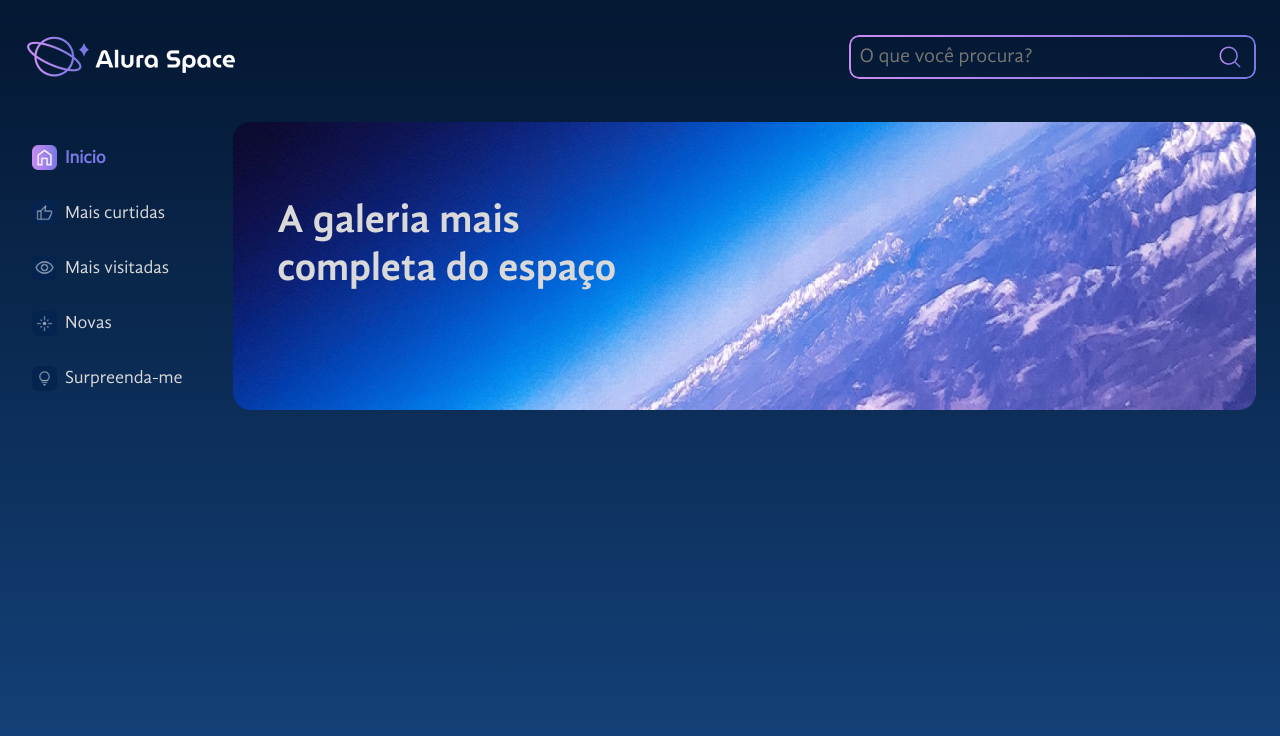
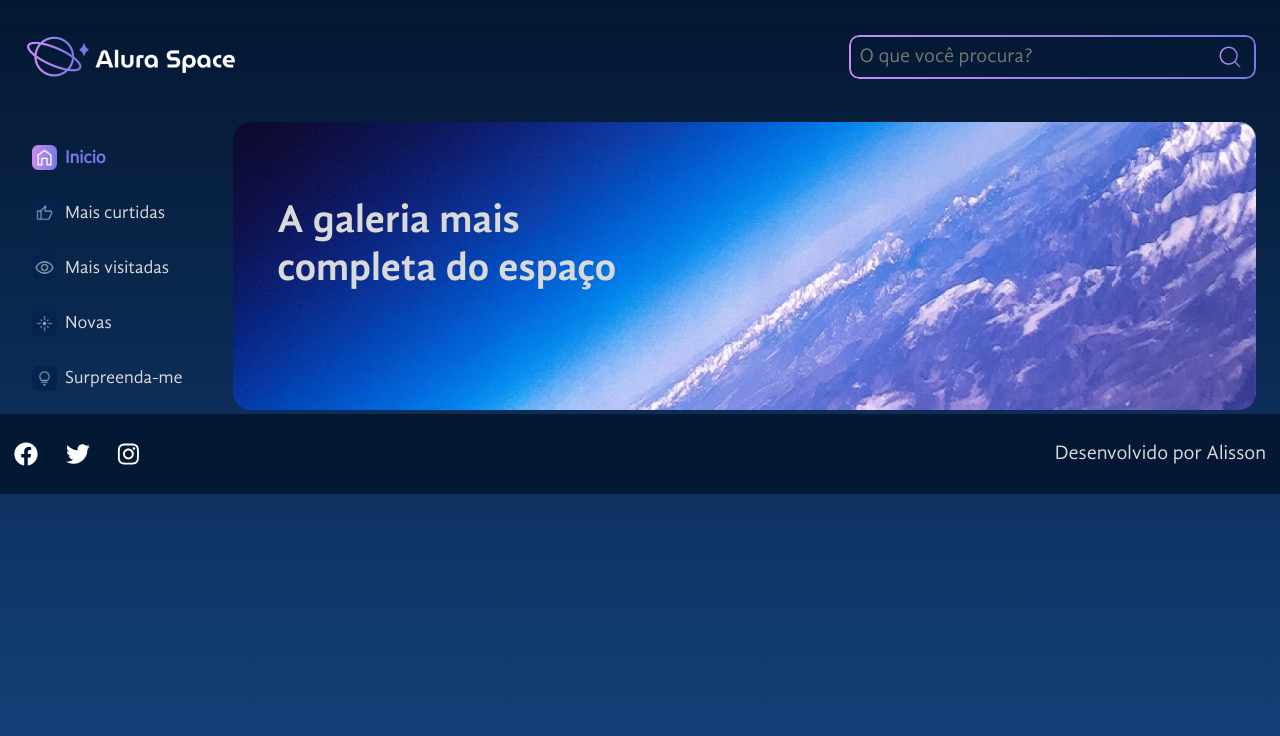
Before and after one commit to alisson2014/space-alura, a React (Create React App) app: page / in a window 1280 px wide. Shown: the top 736 px of the page. Built offline with nearby package versions, Linux system fonts and the light colour scheme.

Commit message:
feat: criei o footer

```diff
--- a/src/assets/index.js
+++ b/src/assets/index.js
@@ -1,7 +1,22 @@
+//Imagens do header
 import maisCurtidas from "./icons/mais-curtidas-inativo.png";
 import maisVistas from "./icons/mais-vistas-inativo.png";
 import novasImagens from "./icons/novas-inativo.png";
 import home from "./icons/home-ativo.png";
 import surpreendaMe from "./icons/surpreenda-me-inativo.png";
 
-export { maisCurtidas, maisVistas, novasImagens, home, surpreendaMe };
+//Imagens do footer
+import facebook from "./facebook.svg";
+import twitter from "./twitter.svg";
+import instagram from "./instagram.svg";
+
+export {
+  maisCurtidas,
+  maisVistas,
+  novasImagens,
+  home,
+  surpreendaMe,
+  facebook,
+  instagram,
+  twitter,
+};
--- /dev/null
+++ b/src/components/Footer/footer.module.scss
@@ -0,0 +1,27 @@
+@import "../../styles/variaveis";
+
+.header {
+  background: $azul-escuro;
+  padding: 28px 14px;
+  display: flex;
+  align-items: center;
+  justify-content: space-between;
+
+  &__social {
+    width: 10%;
+    display: flex;
+    align-items: center;
+    justify-content: space-between;
+
+    img {
+      cursor: pointer;
+    }
+  }
+
+  p {
+    font-size: 20px;
+    font-weight: 500;
+    font-family: $fonte-normal;
+    color: $cor-do-texto;
+  }
+}
--- /dev/null
+++ b/src/components/Footer/index.jsx
@@ -0,0 +1,17 @@
+import styles from "./footer.module.scss";
+import { facebook, instagram, twitter } from "../../assets";
+
+const Header = () => {
+  return (
+    <header className={styles.header}>
+      <div className={styles.header__social}>
+        <img src={facebook} alt="facebook" />
+        <img src={twitter} alt="twitter" />
+        <img src={instagram} alt="instagram" />
+      </div>
+      <p>Desenvolvido por Alisson</p>
+    </header>
+  );
+};
+
+export default Header;
--- a/src/components/index.jsx
+++ b/src/components/index.jsx
@@ -1,5 +1,6 @@
 import Header from "./Header";
 import Menu from "./Menu";
 import Banner from "./Banner";
+import Footer from "./Footer";
 
-export { Header, Menu, Banner };
+export { Header, Menu, Banner, Footer };
--- a/src/pages/Home/index.jsx
+++ b/src/pages/Home/index.jsx
@@ -1,4 +1,4 @@
-import { Header, Menu, Banner } from "../../components";
+import { Header, Menu, Banner, Footer } from "../../components";
 import styles from "./home.module.scss";
 
 const Home = () => {
@@ -11,6 +11,7 @@ const Home = () => {
           <Banner />
         </section>
       </main>
+      <Footer />
     </>
   );
 };
```
